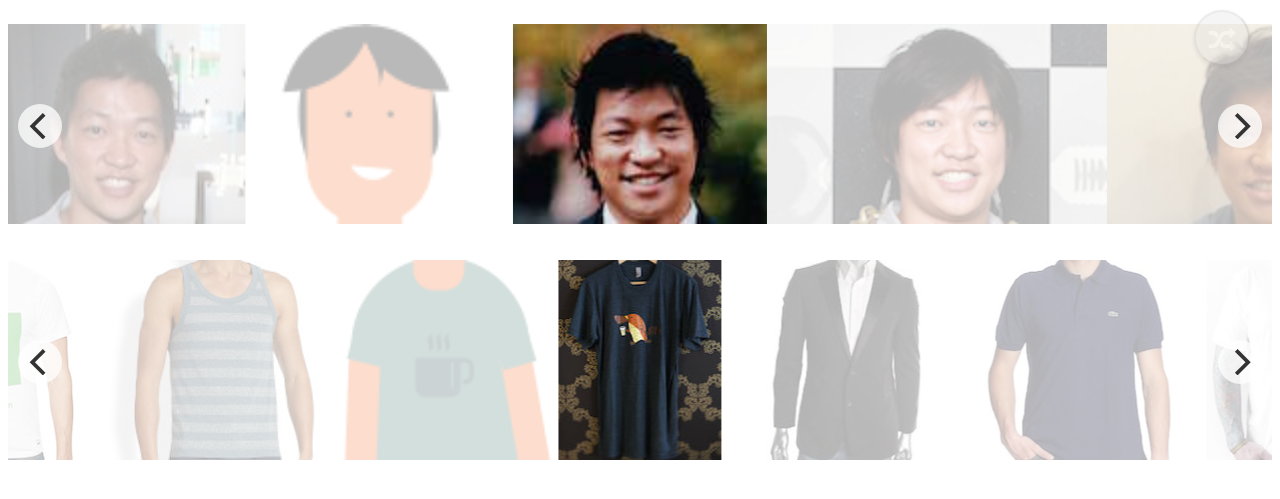
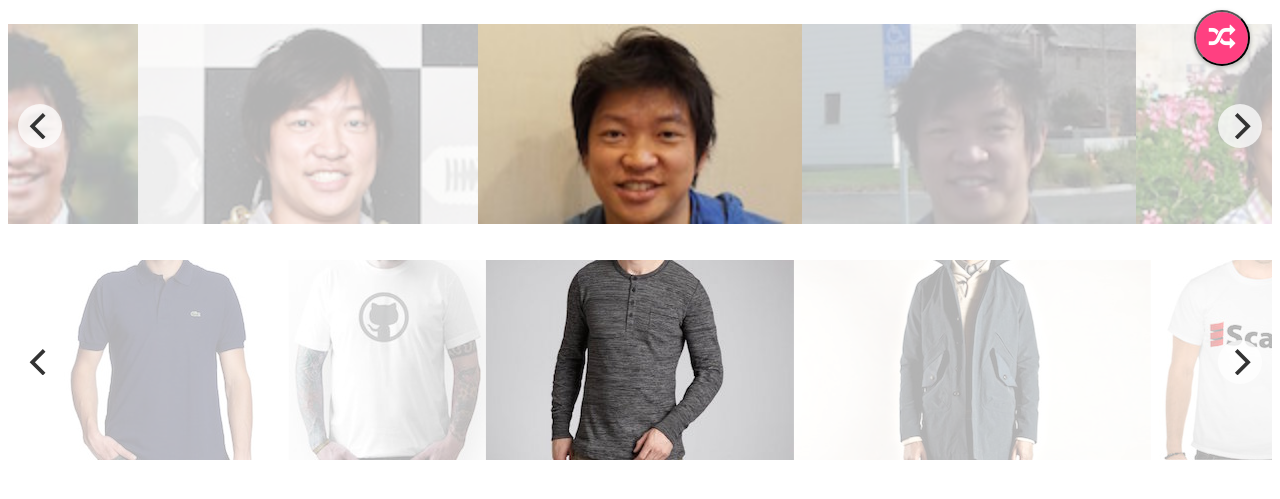
Before and after one commit to infomofo/infomofo-jekyll-siema, a Jekyll site: the page built from index.md, in a window 1280 px wide. Shown: the top 499 px of the page. Built offline with Jekyll 4.4.1, drawn with Linux system fonts in a browser that asks for light colours.

Commit message:
fix animation

```diff
--- a/_includes/styles.scss
+++ b/_includes/styles.scss
@@ -9,7 +9,7 @@
   }
 }
 
-.randomButton {
+#randomButton {
   background-color: rgb(255,64,129);
   border-radius: 50%;
   bottom: 5px;
@@ -19,7 +19,6 @@
   height: 56px;
   line-height: 56px;
   min-width: 0;
-  padding-top: 7px;
   position: fixed;
   right: 15px;
   top: 10px;
--- a/index.md
+++ b/index.md
@@ -40,7 +40,7 @@ tops:
 </div>
 </div>
 
-<button onClick="shuffle()" class="randomButton" disabled><i class="fa fa-random fa-2x"/></button>
+<button onClick="shuffle()" id="randomButton" disabled><i class="fa fa-random fa-2x"/></button>
 
 <script>
   var heads = new Flickity('#heads', {
```
Also changed, not shown: other parts of index.md (+6 -4 lines), 2 other files.
